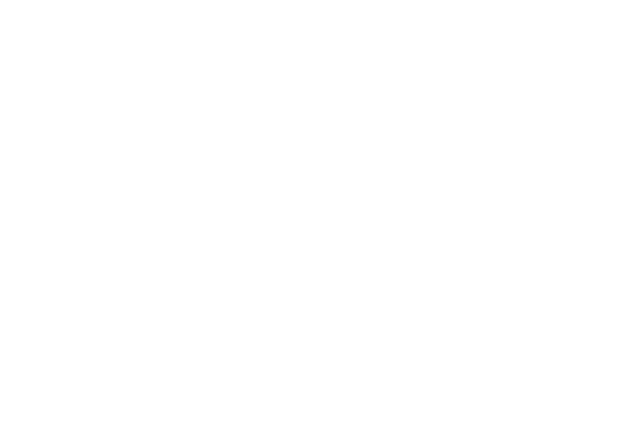
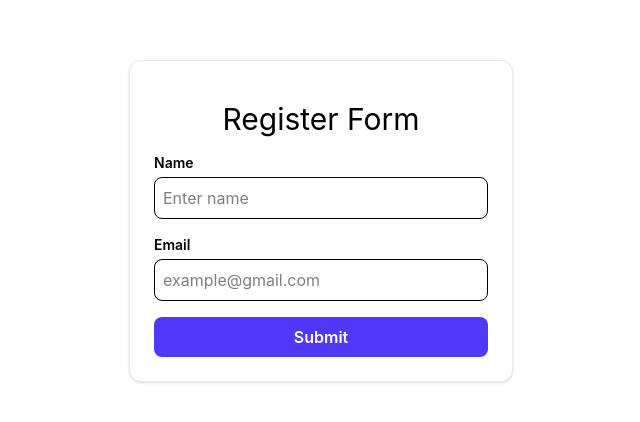
Before and after one commit to agm-reactdev/Frontend-Sandbox, a React (Vite) app: page /Formvalidation in a window 1280 px wide. Before the commit this address had no page. Shown: the part 140-562 px from the top of the page, without its empty margins (319-959 px from the left). Built offline with nearby package versions, Linux system fonts and the light colour scheme.

Commit message:
form validate

```diff
--- a/src/App.jsx
+++ b/src/App.jsx
@@ -9,6 +9,7 @@
 import Looptextanimate from './Components/Looptextanimate/Looptextanimate';
 import Dynamicapicard from './Components/DynamicApicard/Dynamicapicard';
 import Faqqustion from './Components/Faqqusition/Faqqusition';
+import Formvalidation from './Components/Formvalidation/Formvalidation';
 
 
 
@@ -30,6 +31,7 @@
         <Route path='/looptextanimate' element={<Looptextanimate/>} />
           <Route path='/Dynamicapicard' element={<Dynamicapicard/>} />
            <Route path='/Faqqustion' element={<Faqqustion/>} />
+           <Route path='/Formvalidation' element={<Formvalidation/>} />
       </Routes>
     </div>
 
--- /dev/null
+++ b/src/Components/Formvalidation/Formvalidation.jsx
@@ -0,0 +1,90 @@
+import  { useState } from 'react';
+
+ function Formvalidation() {
+  // 1. Name aur Email ke liye ALAG ALAG inputs state
+  const [name, setName] = useState('');
+  const [email, setEmail] = useState('');
+
+  // 2. Name aur Email ke liye ALAG ALAG errors state
+  const [nameError, setNameError] = useState('');
+  const [emailError, setEmailError] = useState('');
+
+const handleSubmit = (e) => {
+    e.preventDefault();
+
+    let isValid = true;
+
+    // 1. Name Check (Minimum 6 characters)
+    if (name.trim() === '') {
+      setNameError('Name zaroori hai!');
+      isValid = false;
+    } else if (name.trim().length < 6) {
+      setNameError('Name kam se kam 6 characters ka hona chahiye!');
+      isValid = false;
+    } else {
+      setNameError('');
+    }
+
+    // 2. Email Check (Minimum 8 characters & '@' requirement)
+    if (email.trim() === '') {
+      setEmailError('Email zaroori hai!');
+      isValid = false;
+    } else if (!email.includes('@')) {
+      setEmailError('Email me @ hona zaroori hai!');
+      isValid = false;
+    } else if (email.trim().length < 8) {
+      setEmailError('Email kam se kam 8 characters ki honi chahiye!');
+      isValid = false;
+    } else {
+      setEmailError('');
+    }
+
+    if (isValid) {
+      alert('Form Successfully Submitted!');
+    }
+  };
+
+  return (
+    <div className="p-6 max-w-sm mx-auto bg-white rounded-xl shadow border border-slate-200 mt-50">
+
+        <h1 className='text-3xl text-center mb-4 mt-4'>Register Form</h1>
+      <form onSubmit={handleSubmit} className="space-y-4">
+        {/* Name Input */}
+        <div>
+          <label className="block text-sm font-semibold mb-1">Name</label>
+          <input
+            type="text"
+            value={name}
+            onChange={(e) => setName(e.target.value)}
+            placeholder="Enter name"
+            className="w-full border p-2 rounded-lg outline-none focus:border-indigo-500"
+          />
+          {nameError ? <p className="text-red-500 text-xs mt-1">{nameError}</p> : null}
+        </div>
+
+        {/* Email Input */}
+        <div>
+          <label className="block text-sm font-semibold mb-1">Email</label>
+          <input
+            type="text"
+            value={email}
+            onChange={(e) => setEmail(e.target.value)}
+            placeholder="example@gmail.com"
+            className="w-full border p-2 rounded-lg outline-none focus:border-indigo-500"
+          />
+          {emailError ? <p className="text-red-500 text-xs mt-1">{emailError}</p> : null}
+        </div>
+
+        <button
+          type="submit"
+          className="w-full bg-indigo-600 text-white font-semibold py-2 rounded-lg"
+        >
+          Submit
+        </button>
+      </form>
+    </div>
+  );
+}
+
+
+export default Formvalidation;
--- a/src/Components/Homepage/Homepage.jsx
+++ b/src/Components/Homepage/Homepage.jsx
@@ -61,16 +61,29 @@
             Faq Qustions & Answers
           </bUtton>
         </Link>
+
+        <Link to="/Formvalidation">
+          <bUtton className="bg-green-300 px-4 py-2 rounded-xl cursor-pointer ">
+            Form validate !
+          </bUtton>
+        </Link>
       </div>
 
       <div className="flex gap-4 mt-6">
-           <a className=" border border-green-400 rounded-xl  px-4 py-1" href="https://github.com/agm-reactdev/Frontend-Sandbox.git">Github</a>
-          <a className=" border border-green-400 rounded-xl px-4 py-1" href="https://www.linkedin.com/in/abdul-ghaffar-ba32073a2/">Linkdin</a>
-
+        <a
+          className=" border border-green-400 rounded-xl  px-4 py-1"
+          href="https://github.com/agm-reactdev/Frontend-Sandbox.git"
+        >
+          Github
+        </a>
+        <a
+          className=" border border-green-400 rounded-xl px-4 py-1"
+          href="https://www.linkedin.com/in/abdul-ghaffar-ba32073a2/"
+        >
+          Linkdin
+        </a>
       </div>
-
     </div>
-
   );
 }
 
```
Lines whose indentation alone changed are shown as unchanged.
